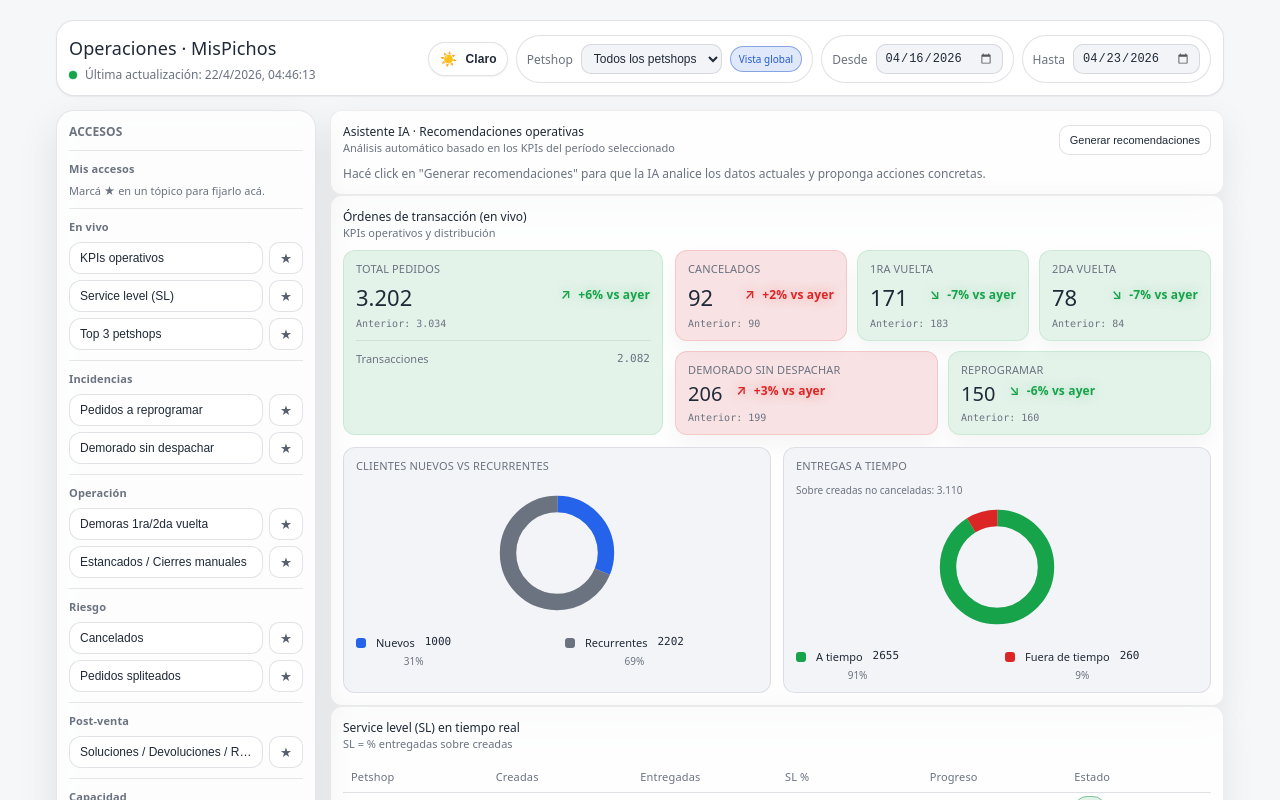
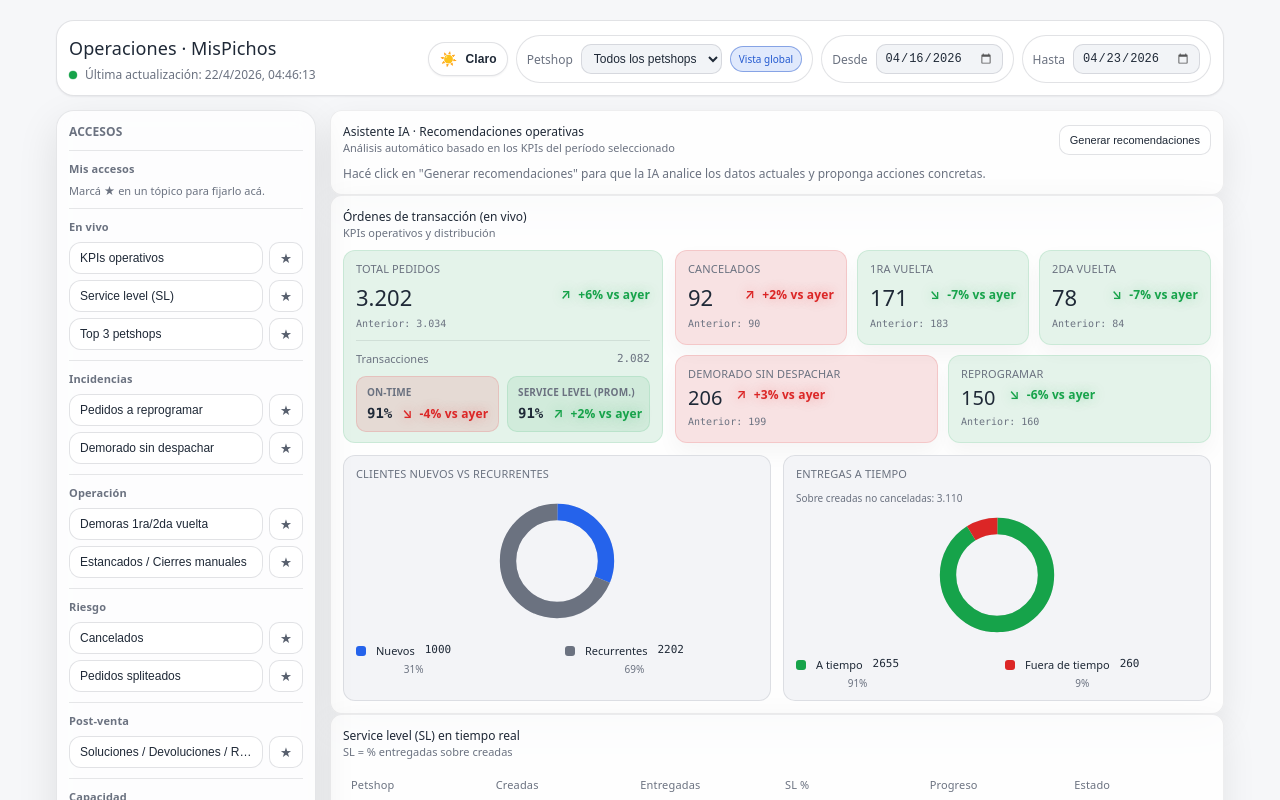
Before and after one commit to rama-MisPichos/mispichos-ops-dashboard, a Next.js app: page / in a window 1280 px wide. Shown: the top 800 px of the page. Built offline with nearby package versions, Linux system fonts and the light colour scheme.

Commit message:
feature/add-comments

```diff
--- a/src/app/components/DashboardClient.tsx
+++ b/src/app/components/DashboardClient.tsx
@@ -1,3 +1,14 @@
+/**
+ * `DashboardClient`
+ * Componente principal del dashboard (client-side).
+ *
+ * Acá vive casi toda la UI y la lógica de presentación:
+ * - filtros/estado (petshop + rango de fechas + tema)
+ * - KPIs y comparaciones vs ayer (incluye deltas estables para el mock)
+ * - accesos rápidos (desktop + mobile)
+ * - tablas (copiar/descargar) y visualizaciones (tortas/barras/líneas)
+ * - capacidad logística (cálculos, colores por umbral y modales)
+ */
 "use client";
 
 import { useEffect, useMemo, useRef, useState } from "react";
@@ -24,6 +35,10 @@
   { topic: "Capacidad", id: "capacidad", label: "Capacidad logística" },
 ];
 
+/**
+ * Helper de fecha usado por el selector de rango + params de API.
+ * Estandarizamos a yyyy-mm-dd para que el estado/URL sea estable.
+ */
 function ymd(d: Date) {
   const pad = (n: number) => String(n).padStart(2, "0");
   return `${d.getFullYear()}-${pad(d.getMonth() + 1)}-${pad(d.getDate())}`;
@@ -45,6 +60,10 @@
   return `${round0(n)}%`;
 }
 
+/**
+ * Umbrales de estado para Service Level (visual / operativo).
+ * Tratamos SL% como un “health metric” con OK / Revisar / Crítico.
+ */
 function badgeClassBySl(slPct: number) {
   if (slPct >= 90) return "pill badgeOk";
   if (slPct >= 85) return "pill badgeWarn";
@@ -67,6 +86,12 @@
   );
 }
 
+/**
+ * Doughnut SVG liviano reutilizado en el dashboard.
+ * Importante: el % se calcula como aValue/(aValue+bValue).
+ * Si alguna “mini métrica” debe coincidir con el doughnut, tiene que usar
+ * esa misma relación (ej: On-time = A tiempo / (A tiempo + Fuera de tiempo)).
+ */
 function Doughnut({
   aLabel,
   aValue,
@@ -442,6 +467,10 @@
   URL.revokeObjectURL(url);
 }
 
+/**
+ * El dashboard usa “vs ayer” en varios lugares.
+ * Mostramos el % redondeado y mantenemos los colores consistentes con ese redondeo.
+ */
 function kpiDeltaText(deltaPct: number) {
   const sign = deltaPct >= 0 ? "+" : "";
   return `${sign}${round0(deltaPct)}% vs ayer`;
@@ -462,6 +491,10 @@
   return r < 0 ? "var(--ok)" : "var(--bad)";
 }
 
+/**
+ * Primitiva de UI para “vs ayer”: solo texto + flecha (sin “globito”),
+ * porque la señal principal la da el color de fondo de la tarjeta completa.
+ */
 function DeltaPill({ deltaPct, mode = "higher_better" }: { deltaPct: number; mode?: "higher_better" | "lower_better" }) {
   const r = round0(deltaPct);
   const dir = r > 0 ? "up" : r < 0 ? "down" : "flat";
@@ -484,6 +517,12 @@
   return current / denom;
 }
 
+/**
+ * Deltas estables (pseudo-aleatorios).
+ * En modo mock/demo no tenemos “ayer” como serie real, pero necesitamos deltas
+ * determinísticos que NO cambien al togglear el tema ni al re-renderizar.
+ * La key debe incluir petshop/rango/métrica para que sea consistente por vista.
+ */
 function stableDeltaPctFor(key: string) {
   let hash = 0;
   for (let i = 0; i < key.length; i++) hash = (hash * 31 + key.charCodeAt(i)) | 0;
@@ -493,6 +532,11 @@
 
 type DeltaBgTone = "ok" | "bad" | "neutral";
 
+/**
+ * Coloreo del fondo de KPIs basado en el “vs ayer”.
+ * Mantenemos una banda neutral (ej: 1%) para que cambios chicos no “griten”
+ * en verde/rojo y queden grises.
+ */
 function deltaBgTone(deltaPct: number, mode: "higher_better" | "lower_better", neutralAbsPct: number) {
   const r = round0(deltaPct);
   if (!Number.isFinite(r) || Math.abs(r) < neutralAbsPct) return "neutral";
@@ -504,6 +548,10 @@
   return t === "ok" ? "kpiBgOk" : t === "bad" ? "kpiBgBad" : "kpiBgNeutral";
 }
 
+/**
+ * Config por KPI para el fondo basado en delta.
+ * Cada KPI puede tener su propio umbral neutral (comportamiento independiente).
+ */
 const KPI_DELTA_BG = {
   total: { mode: "higher_better" as const, neutralAbsPct: 1 },
   cancel: { mode: "lower_better" as const, neutralAbsPct: 1 },
@@ -511,6 +559,8 @@
   vuelta2: { mode: "lower_better" as const, neutralAbsPct: 1 },
   demSinDespachar: { mode: "lower_better" as const, neutralAbsPct: 1 },
   reprog: { mode: "lower_better" as const, neutralAbsPct: 1 },
+  onTime: { mode: "higher_better" as const, neutralAbsPct: 1 },
+  sl: { mode: "higher_better" as const, neutralAbsPct: 1 },
 };
 
 function WindowPill({ win }: { win?: "10-14" | "14-18" | "18-22" | "14-22" | null }) {
@@ -683,6 +733,19 @@
     const m = data.metricsByPetshop.find((x) => x.petshopId === petshopId);
     return m ?? null;
   }, [data, metricsAll, petshopId]);
+
+  /**
+   * SL (prom.) en la tarjeta superior:
+   * - En vista ALL: mostramos el promedio simple del SL% de todos los petshops
+   *   (mismos valores que se ven en la tabla de SL).
+   * - Con petshop seleccionado: mostramos el SL% propio de ese petshop.
+   */
+  const slPctAvgAll = useMemo(() => {
+    const list = data?.metricsByPetshop ?? [];
+    if (!list.length) return null;
+    const avg = list.reduce((acc, m) => acc + (m.slPct ?? 0), 0) / list.length;
+    return avg;
+  }, [data?.metricsByPetshop]);
 
   const slRows = useMemo(() => {
     if (!data) return [];
@@ -1320,6 +1383,37 @@
             <div className="kpiDetail">
               <span className="kpiDetailLabel">Transacciones</span>
               <span className="mono">{metricsSelected ? metricsSelected.transacciones.toLocaleString("es-AR") : "—"}</span>
+            </div>
+
+            <div className="kpiMiniGrid" aria-label="Indicadores generales">
+              {(() => {
+                // Mismo % que el doughnut "Entregas a tiempo": A tiempo / (A tiempo + Fuera de tiempo)
+                const onTimePct =
+                  metricsSelected != null ? pct(metricsSelected.onTimeN ?? 0, (metricsSelected.onTimeN ?? 0) + (metricsSelected.outTimeN ?? 0)) : null;
+                const dOnTime = stableDeltaPctFor(`${petshopId}|${from}|${to}|onTimePct`);
+                const slPct = petshopId === "ALL" ? slPctAvgAll : metricsSelected?.slPct ?? null;
+                const dSl = stableDeltaPctFor(`${petshopId}|${from}|${to}|${petshopId === "ALL" ? "slPctAvg" : "slPct"}`);
+
+                return (
+                  <>
+                    <div className={`kpiMiniBox ${deltaBgClass(deltaBgTone(dOnTime, KPI_DELTA_BG.onTime.mode, KPI_DELTA_BG.onTime.neutralAbsPct))}`}>
+                      <div className="kpiMiniLabel">On-time</div>
+                      <div className="kpiMiniRow">
+                        <div className="kpiMiniValue mono">{onTimePct != null ? formatPct0(onTimePct) : "—"}</div>
+                        <div className="kpiMiniDelta">{onTimePct != null ? <DeltaPill deltaPct={dOnTime} mode="higher_better" /> : <span className="sub">—</span>}</div>
+                      </div>
+                    </div>
+
+                    <div className={`kpiMiniBox ${deltaBgClass(deltaBgTone(dSl, KPI_DELTA_BG.sl.mode, KPI_DELTA_BG.sl.neutralAbsPct))}`}>
+                      <div className="kpiMiniLabel">{petshopId === "ALL" ? "Service level (prom.)" : "Service level"}</div>
+                      <div className="kpiMiniRow">
+                        <div className="kpiMiniValue mono">{slPct != null ? formatPct0(slPct) : "—"}</div>
+                        <div className="kpiMiniDelta">{slPct != null ? <DeltaPill deltaPct={dSl} mode="higher_better" /> : <span className="sub">—</span>}</div>
+                      </div>
+                    </div>
+                  </>
+                );
+              })()}
             </div>
           </div>
 
--- a/src/app/globals.css
+++ b/src/app/globals.css
@@ -1,4 +1,14 @@
-/* Design tokens (light first) */
+/*
+ * `globals.css`
+ * Estilos globales del dashboard.
+ *
+ * Contiene:
+ * - tokens de diseño (variables CSS) para tema claro/oscuro
+ * - layout responsivo (grids / mobile)
+ * - estilos de tarjetas KPI, deltas “vs ayer”, quick access, y componentes de charts
+ */
+
+/* Tokens de diseño (primero tema claro) */
 :root {
   /* Corporate-ish light theme */
   --bg: #f6f7f9;
@@ -525,6 +535,51 @@
 }
 
 .kpiDetailLabel{ font-weight: 500; }
+
+.kpiMiniGrid{
+  display:grid;
+  grid-template-columns: repeat(2, minmax(0, 1fr));
+  gap: 8px;
+  margin-top: 10px;
+}
+
+.kpiMiniBox{
+  border: 0.5px solid color-mix(in srgb, var(--border) 70%, transparent);
+  border-radius: 10px;
+  padding: 8px 10px;
+  background: color-mix(in srgb, var(--surface) 55%, transparent);
+}
+
+.kpiMiniLabel{
+  font-size: 10px;
+  font-weight: 600;
+  letter-spacing: .12px;
+  text-transform: uppercase;
+  color: var(--muted);
+  white-space: nowrap;
+  overflow: hidden;
+  text-overflow: ellipsis;
+}
+
+.kpiMiniValue{
+  margin-top: 4px;
+  font-size: 14px;
+  font-weight: 650;
+  color: var(--text);
+}
+
+.kpiMiniRow{
+  display:flex;
+  align-items:baseline;
+  justify-content:space-between;
+  gap: 10px;
+  margin-top: 2px;
+}
+
+.kpiMiniDelta{
+  flex: 0 0 auto;
+  min-width: 0;
+}
 
 .kpiSmallGrid{
   display:grid;
```
